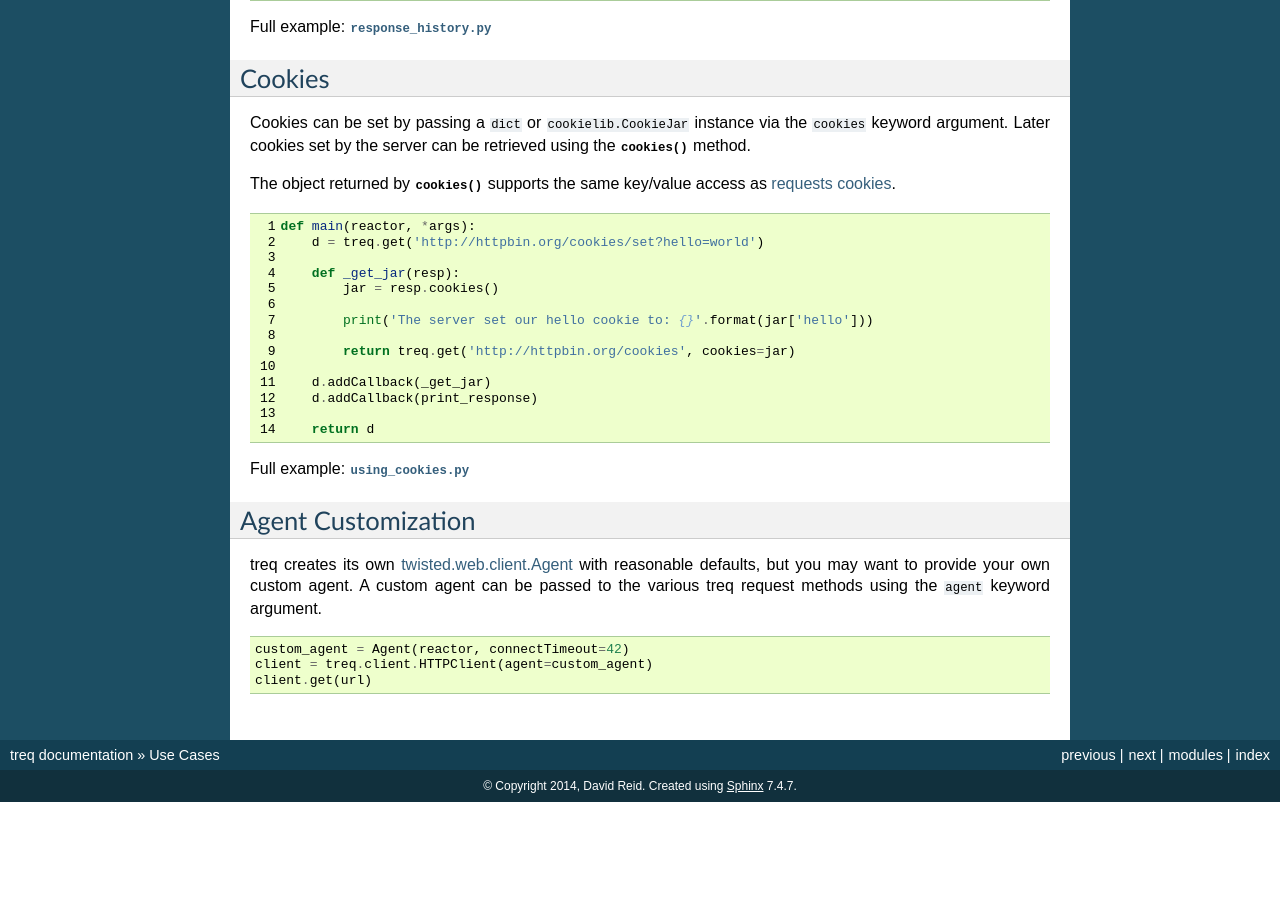
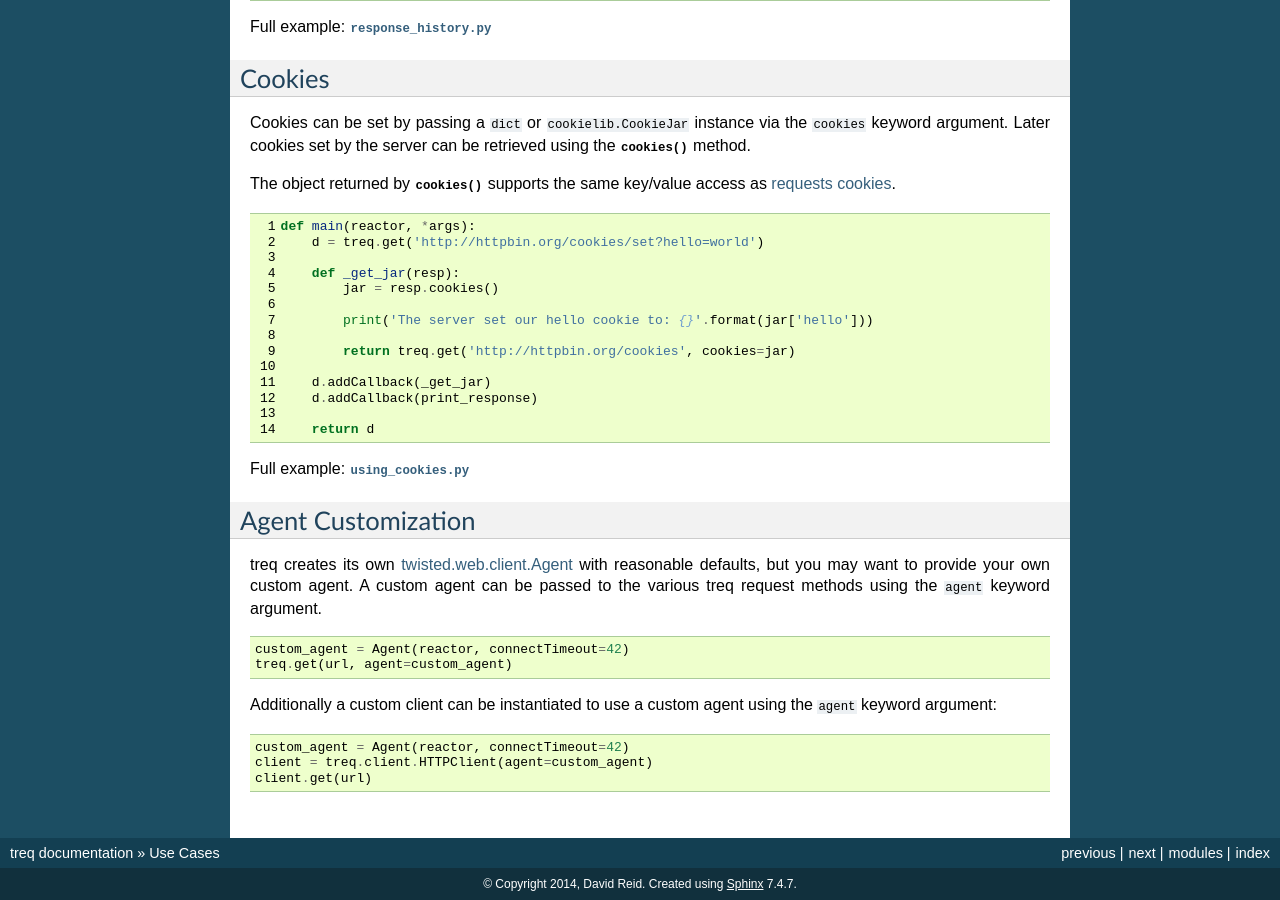
Before and after one commit to twisted/treq, a Sphinx documentation site: the page built from docs/howto.rst, in a window 1280 px wide and 900 px high, scrolled down 2249 px. Built offline with Sphinx 7.4.7, drawn with Linux system fonts in a browser that asks for light colours; the version number could not be read and is left out; before the commit the page ends 3051 px from its top, so only the background shows below that.

Commit message:
Document both ways of using a custom agent

```diff
--- a/docs/howto.rst
+++ b/docs/howto.rst
@@ -114,5 +114,13 @@ A custom agent can be passed to the various treq request methods using the
 .. code-block:: python
 
     custom_agent = Agent(reactor, connectTimeout=42)
+    treq.get(url, agent=custom_agent)
+
+Additionally a custom client can be instantiated to use a custom agent
+using the ``agent`` keyword argument:
+
+.. code-block:: python
+
+    custom_agent = Agent(reactor, connectTimeout=42)
     client = treq.client.HTTPClient(agent=custom_agent)
     client.get(url)
```
